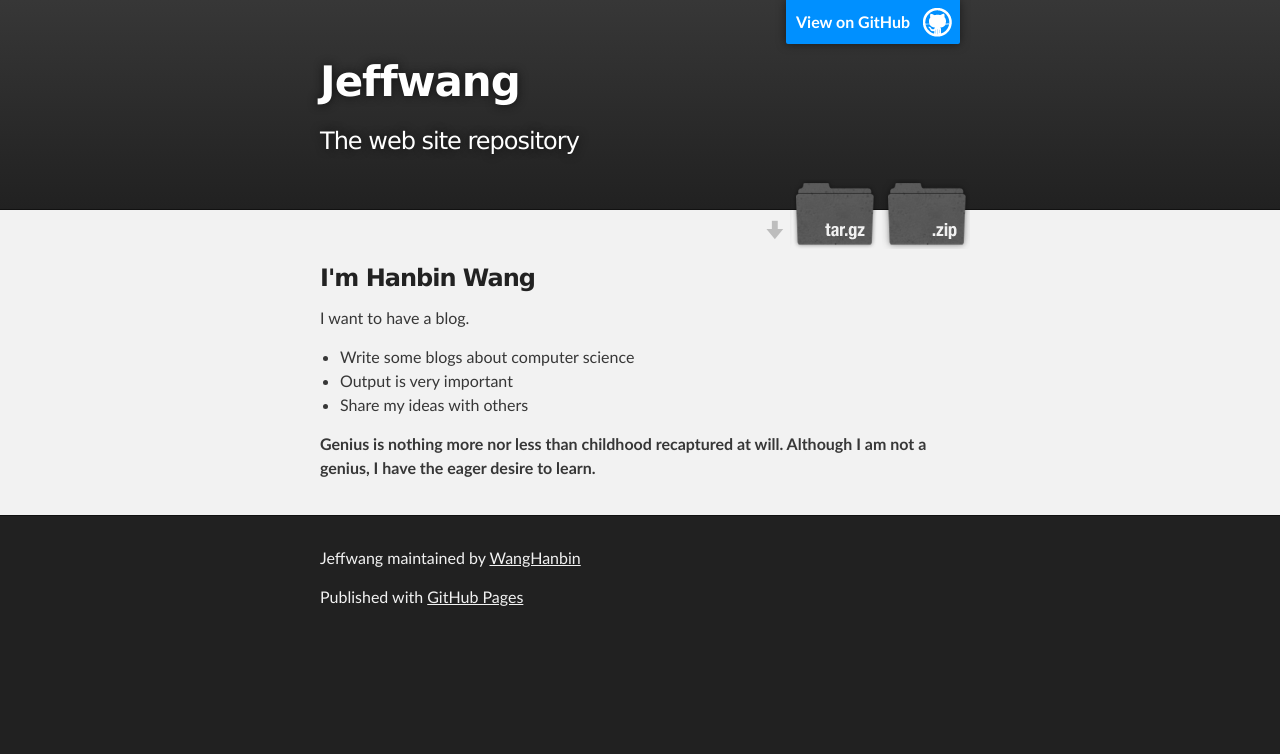
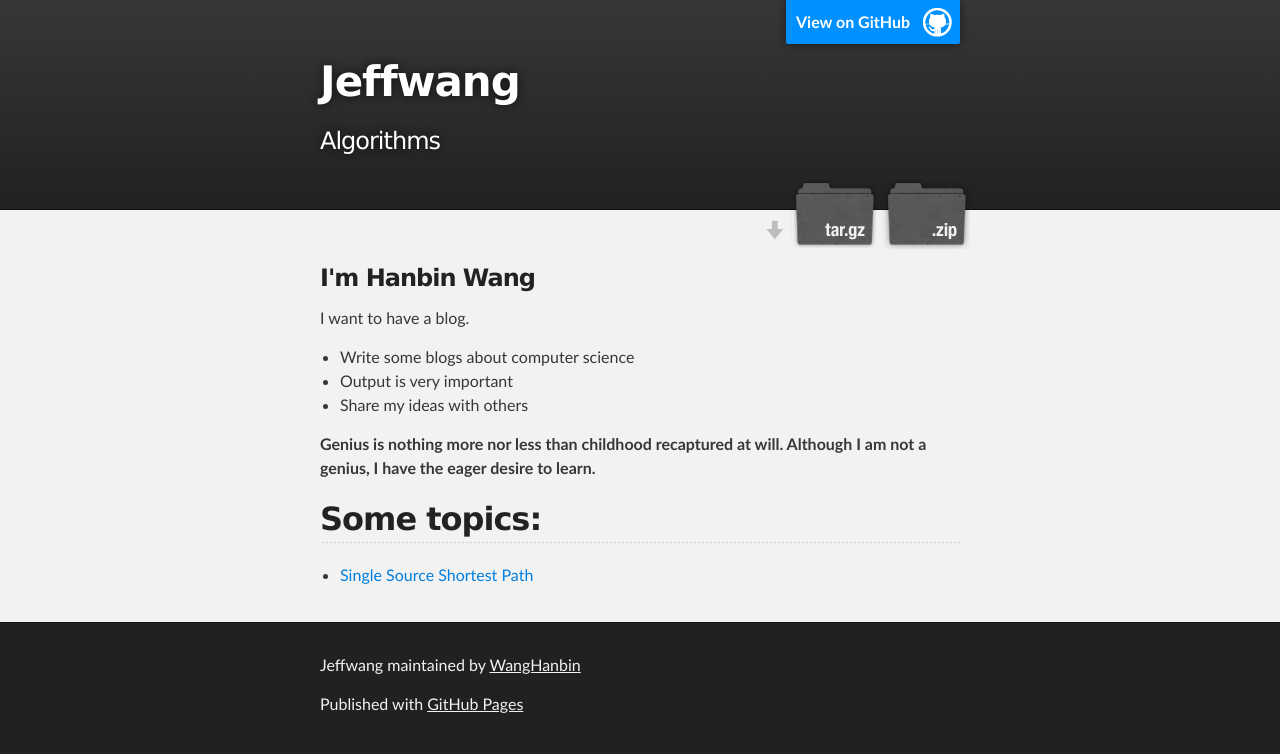
Before and after one commit to WangHanbin/JeffWang, a plain HTML site: page index.html in a window 1280 px wide. Drawn offline with Linux system fonts and the light colour scheme.

Commit message:
Create gh-pages branch via GitHub

```diff
--- a/index.html
+++ b/index.html
@@ -4,7 +4,7 @@
   <head>
     <meta charset='utf-8'>
     <meta http-equiv="X-UA-Compatible" content="chrome=1">
-    <meta name="description" content="Jeffwang : The web site repository">
+    <meta name="description" content="Jeffwang : Algorithms">
 
     <link rel="stylesheet" type="text/css" media="screen" href="stylesheets/stylesheet.css">
 
@@ -19,7 +19,7 @@
           <a id="forkme_banner" href="https://github.com/WangHanbin/JeffWang">View on GitHub</a>
 
           <h1 id="project_title">Jeffwang</h1>
-          <h2 id="project_tagline">The web site repository</h2>
+          <h2 id="project_tagline">Algorithms</h2>
 
             <section id="downloads">
               <a class="zip_download_link" href="https://github.com/WangHanbin/JeffWang/zipball/master">Download this project as a .zip file</a>
@@ -43,6 +43,13 @@
 </ul>
 
 <p><strong>Genius is nothing more nor less than childhood recaptured at will. Although I am not a genius, I have the eager desire to learn.</strong></p>
+
+<h2>
+<a id="some-topics" class="anchor" href="#some-topics" aria-hidden="true"><span class="octicon octicon-link"></span></a>Some topics:</h2>
+
+<ul>
+<li><a href="http://blog.csdn.net/whb923/article/details/42522331">Single Source Shortest Path</a></li>
+</ul>
       </section>
     </div>
 
--- a/params.json
+++ b/params.json
@@ -1 +1 @@
-{"name":"Jeffwang","tagline":"The web site repository","body":"### I'm Hanbin Wang\r\nI want to have a blog.\r\n* Write some blogs about computer science\r\n* Output is very important\r\n* Share my ideas with others\r\n\r\n**Genius is nothing more nor less than childhood recaptured at will. Although I am not a genius, I have the eager desire to learn.**\r\n","google":"","note":"Don't delete this file! It's used internally to help with page regeneration."}
+{"name":"Jeffwang","tagline":"Algorithms","body":"### I'm Hanbin Wang\r\nI want to have a blog.\r\n* Write some blogs about computer science\r\n* Output is very important\r\n* Share my ideas with others\r\n\r\n**Genius is nothing more nor less than childhood recaptured at will. Although I am not a genius, I have the eager desire to learn.**\r\n\r\n## Some topics:\r\n* [Single Source Shortest Path](http://blog.csdn.net/whb923/article/details/42522331)\r\n","google":"","note":"Don't delete this file! It's used internally to help with page regeneration."}
```
